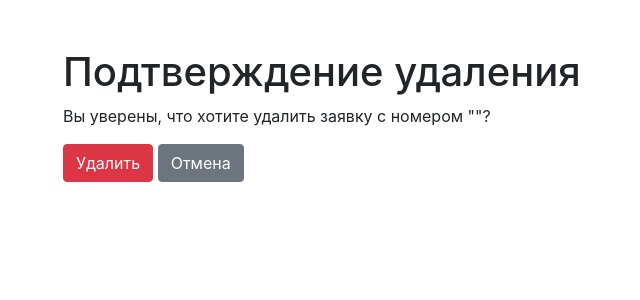
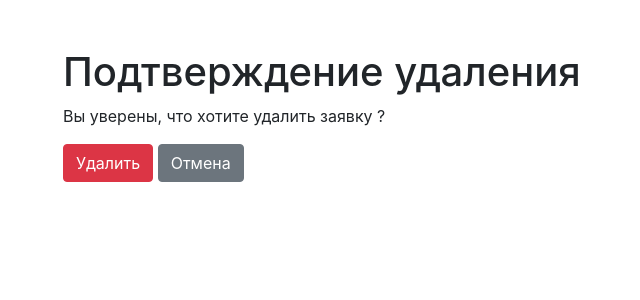
Before and after one commit to vq1W24/Diplom, a Django app: page /delete/28/ in a window 1280 px wide. Shown: the top 300 px of the page, without its empty margins (22-662 px from the left). Run offline with Django 5.2, Linux system fonts and the light colour scheme; data comes from the database, SQL or seed files in the repository; parts of the project's set-up code (start-up, migrations or seed data) failed here and were passed over; some libraries are stand-ins or nearby versions.

Commit message:
Update delete_contact_request.html
Убрана номер заявки в связи с не надобностью

```diff
--- a/Diplom/website/templates/delete_contact_request.html
+++ b/Diplom/website/templates/delete_contact_request.html
@@ -10,7 +10,7 @@
 <body>
     <div class="container mt-5">
         <h1>Подтверждение удаления</h1>
-        <p>Вы уверены, что хотите удалить заявку с номером "{{ contact_request.request_number }}"?</p>
+        <p>Вы уверены, что хотите удалить заявку ?</p>
 
         <form method="post">
             {% csrf_token %}
```
